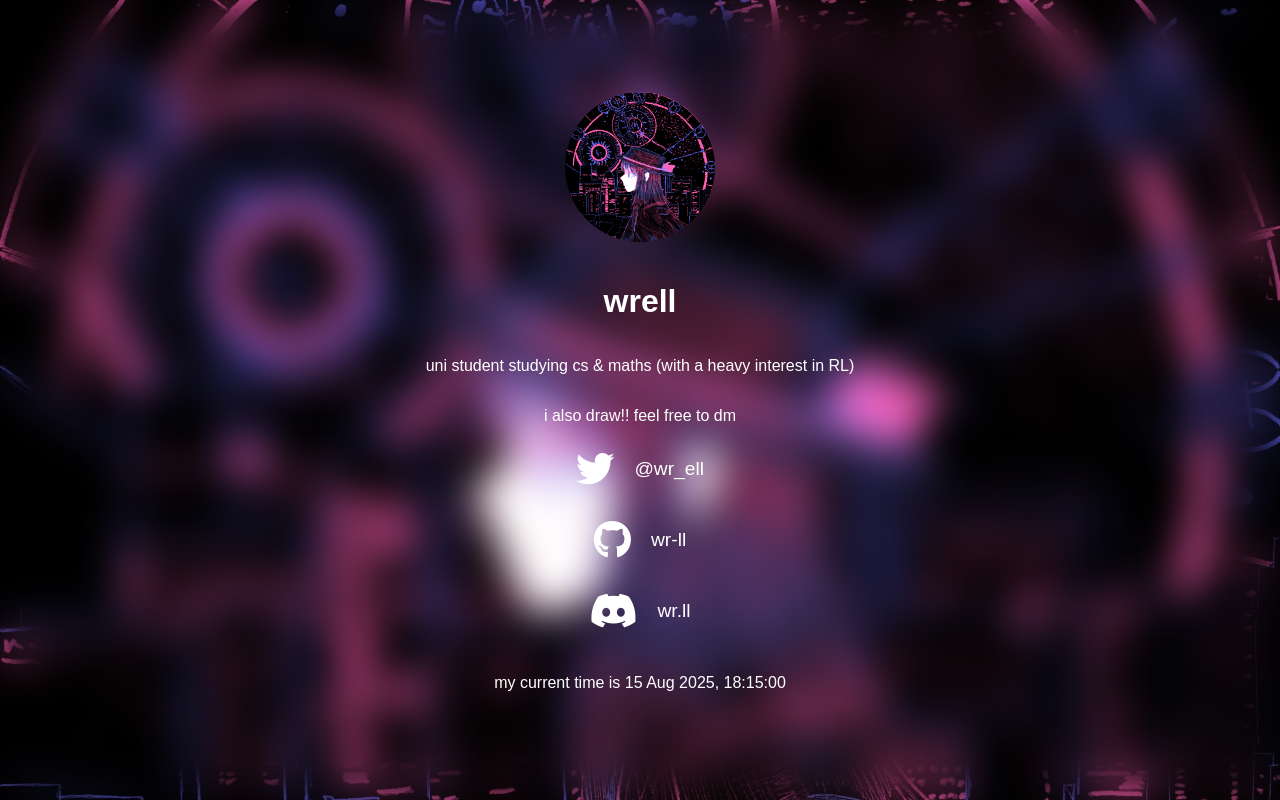
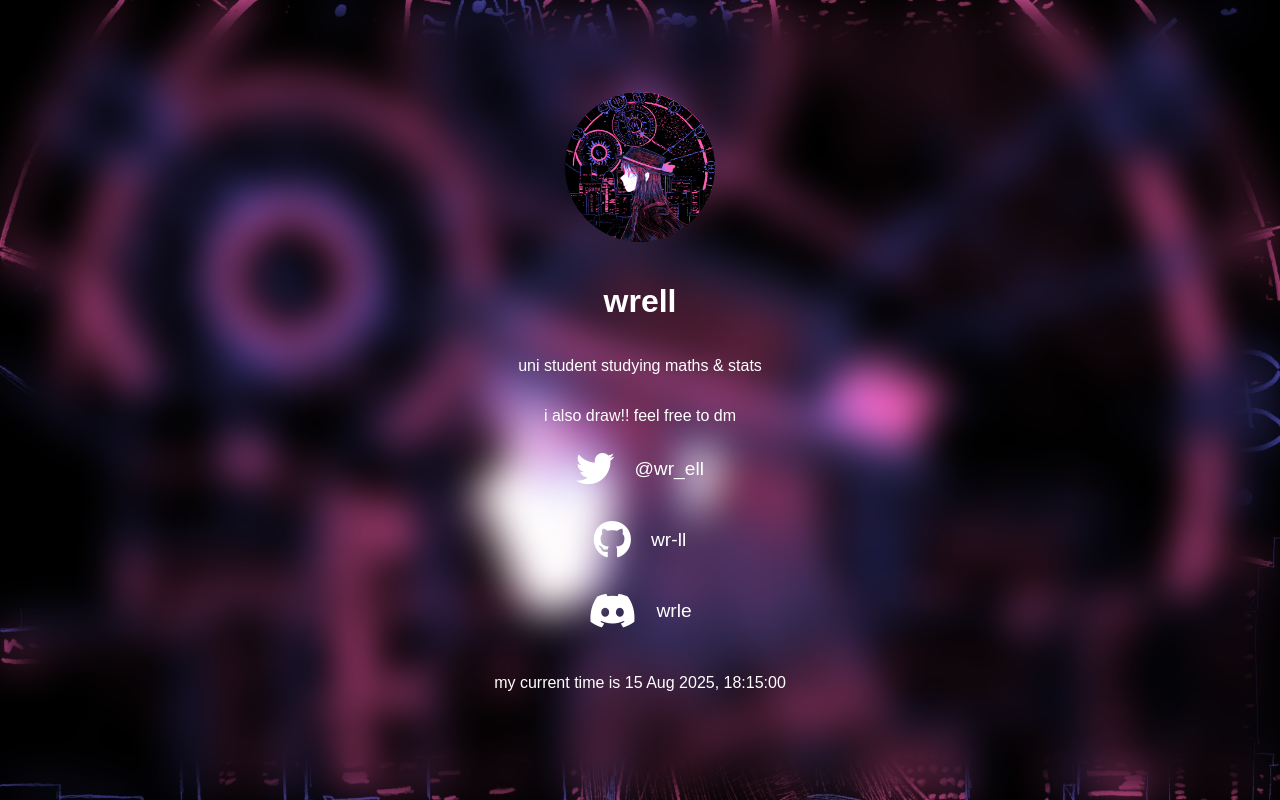
Before and after one commit to wr-ll/wr-ll.github.io, a plain HTML site: page index.html in a window 1280 px wide. Drawn offline with Linux system fonts and the light colour scheme.

Commit message:
Update index.html

```diff
--- a/index.html
+++ b/index.html
@@ -56,7 +56,7 @@
 
   <h1>wrell</h1>
   <p>
-    uni student studying cs & maths (with a heavy interest in RL)
+    uni student studying maths & stats
   </p>
   <p>
     i also draw!! feel free to dm
@@ -97,7 +97,7 @@
 
   <a class="social-link" href="https://www.youtube.com/watch?v=FtutLA63Cp8">
     <i class="icon-link fab fa-discord"></i>
-    <span>wr.ll</span>
+    <span>wrle</span>
   </a>
 
   <p id="timestamp">my current time is <time></time></p>
```
